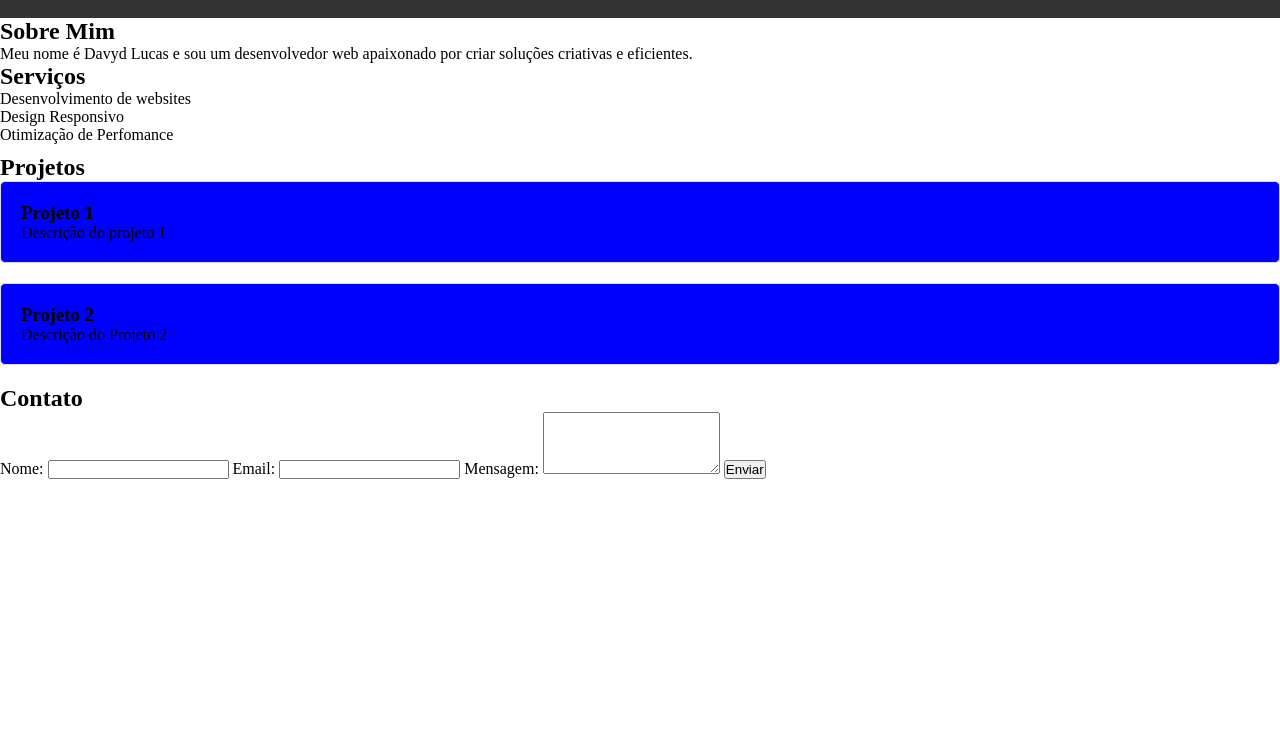
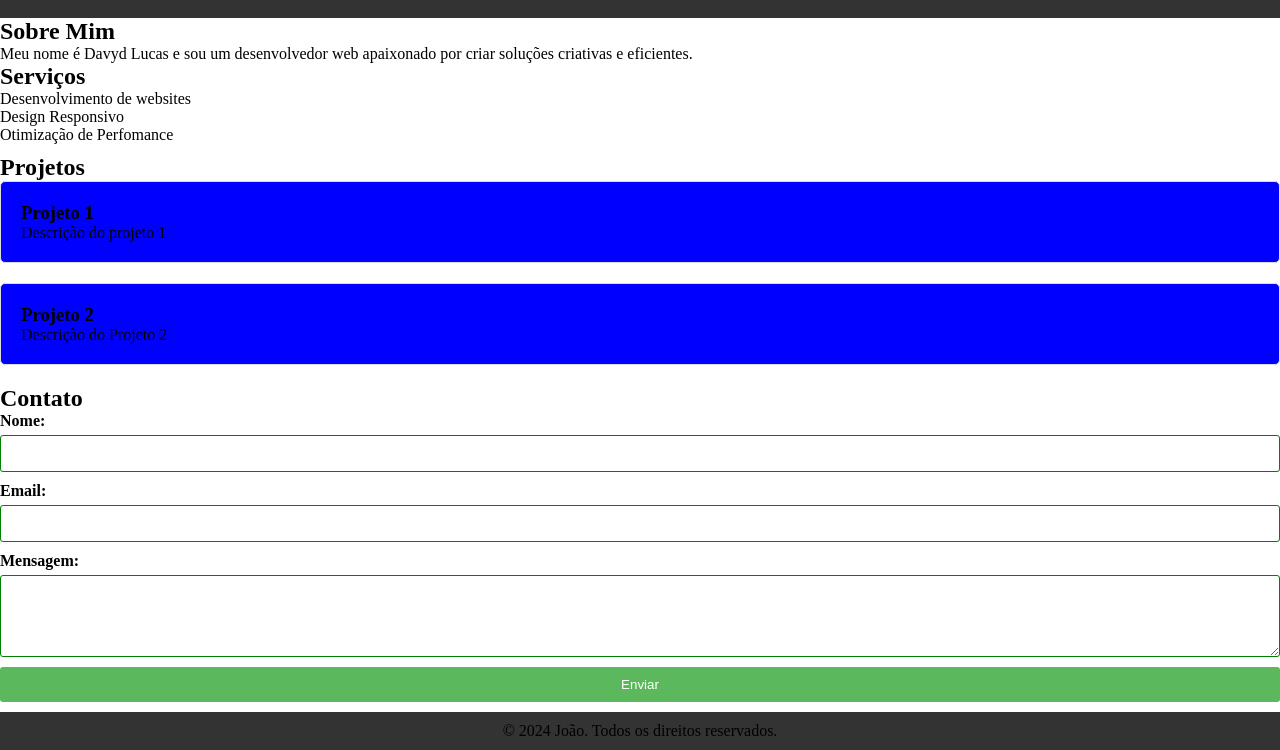
Before and after one commit to FayrosSky/lojaonline, a plain HTML site: page full_stack/portfólio.html in a window 1280 px wide. Shown: the part 87-837 px from the top of the page. Before the commit the page ends 800 px from the top, so only its background shows below. Drawn offline with Linux system fonts and the light colour scheme.

Commit message:
Atualizando

```diff
--- a/full_stack/portfólio.html
+++ b/full_stack/portfólio.html
@@ -68,6 +68,9 @@
 
 </main>
 
+<footer>
+    <p>&copy; 2024 João. Todos os direitos reservados.</p>
+</footer>
 
 <style>
 
@@ -130,28 +133,39 @@ header nav ul li{
     background-color: blue;
 }
 
+form{
+    display: flex;
+    flex-direction: column;
+}
 
+label{
+    margin-bottom: 5px;
+    font-weight: bold;
+}
 
+input, textarea, button{
+    margin-bottom: 10px;
+    padding: 10px;
+    border: 1px solid green;
+    border-radius: 3px;
+}
 
+button {
+    background-color: #5cb85c;
+    color: white;
+    border: none;
+    cursor: pointer;
+}
 
+button:hover{
+    background-color: #4cae4c;
+}
 
-
-
-
-
-
-
-
-
-
-
-
-
-
-
-
-
-
+footer{
+    text-align: center;
+    padding: 10px 0;
+    background: #333;
+}
 
 </style>
 
```
Also changed, not shown: full_stack/test.js (added).
